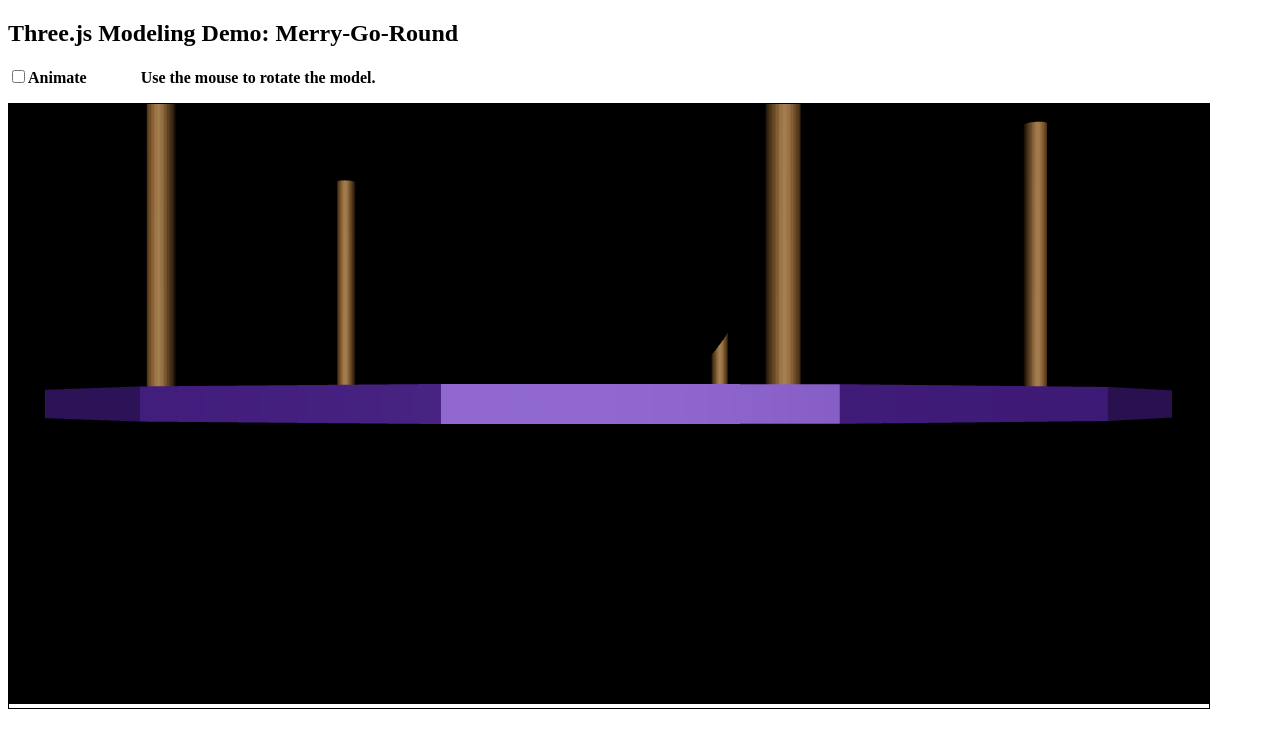
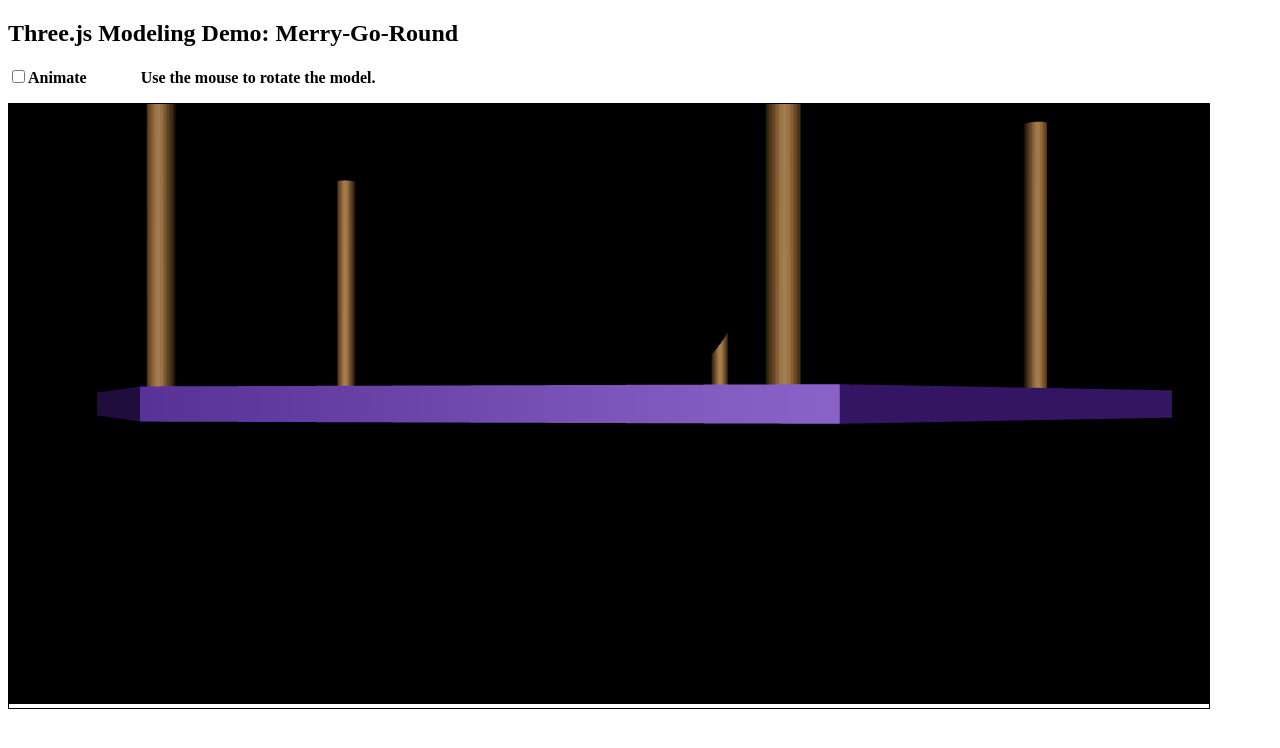
Before and after one commit to dmielczarek00/GK, a plain HTML site: page lab 8/lab8.html in a window 1280 px wide. Drawn offline with nearby package versions, Linux system fonts and the light colour scheme; no server answers.

Commit message:
Update lab8.html

```diff
--- a/lab 8/lab8.html
+++ b/lab 8/lab8.html
@@ -1,7 +1,7 @@
 <!DOCTYPE html>
 <head>
 <meta charset="UTF-8">
-<title>CS 424 Lab 9</title>
+<title>Lab 8</title>
 <script src="https://cdn.jsdelivr.net/npm/three@0.115/build/three.js"></script>
 <script src="https://cdn.jsdelivr.net/npm/three@0.115/examples/js/controls/OrbitControls.js"></script>
 <script src="https://cdn.jsdelivr.net/npm/three@0.115/examples/js/loaders/GLTFLoader.js"></script>
@@ -31,7 +31,7 @@ function render() {
     renderer.render(scene, camera);
 }
 
-function createCylinderMesh(radiusTop, radiusBottom, height, radialSegments, color, specular, shininess) {
+function createRoof(radiusTop, radiusBottom, height, radialSegments, color, specular, shininess) {
     return new THREE.Mesh(
         new THREE.CylinderGeometry(radiusTop, radiusBottom, height, radialSegments, 1),
         new THREE.MeshPhongMaterial({
@@ -71,7 +71,7 @@ function createWorld() {
     scene.add(camera);
 
     //------------------- Create the scene's visible objects ----------------------
-	floor = createCylinderMesh(13.5, 13.5, 0.6, 14, 0x441c84, 0x222222, 16);
+	floor = createRoof(13.5, 13.5, 0.6, 7, 0x441c84, 0x222222, 16);
     floor.rotation.y = Math.PI/12;
     scene.add(floor);
 
@@ -91,18 +91,18 @@ function createWorld() {
     ];
 
     for (let i = 0; i < polePositions.length; i++) {
-        let pole = createCylinderMesh(0.3, 0.3, 7.5, 30, 0x7c5426, 0x222222, 8);
+        let pole = createRoof(0.3, 0.3, 7.5, 30, 0x7c5426, 0x222222, 8);
         pole.position.set(polePositions[i].x, polePositions[i].y, polePositions[i].z);
         pole.rotation.y = Math.PI / 12;
         scene.add(pole);
         poles.push(pole);
     }
 
-	roof = createCylinderMesh(0.1, 12, 3, 30, 0x441c84, 0x222222, 8);
+	roof = createRoof(0.1, 12, 3, 30, 0x441c84, 0x222222, 8);
     roof.position.y = 9.1;
     scene.add(roof);
 
-	roof2 = createCylinderMesh(12, 12, 0.3, 200, 0x441c84, 0x222222, 8);
+	roof2 = createRoof(12, 12, 0.3, 200, 0x441c84, 0x222222, 8);
     roof2.position.y = 7.5;
     scene.add(roof2);
 
```
